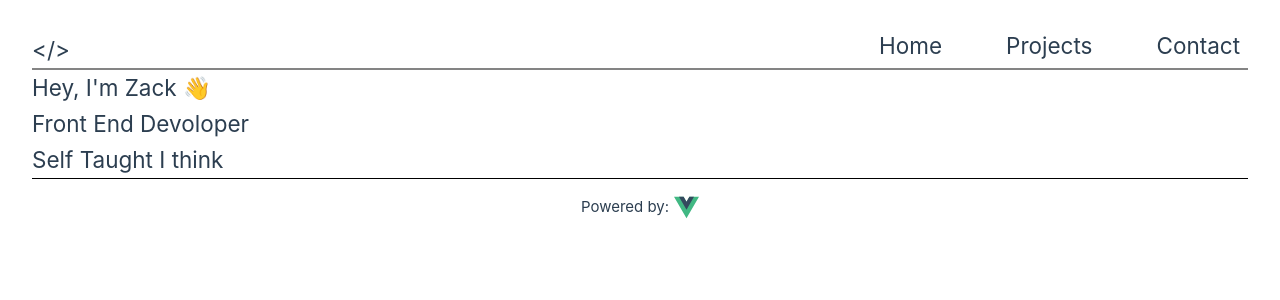
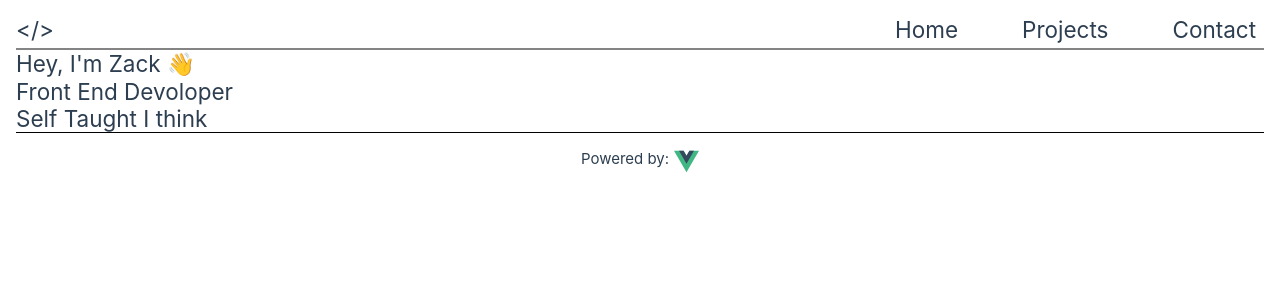
Before and after one commit to therazor113/Portfolio, a Vue app: page / in a window 1280 px wide. Shown: the top 300 px of the page. Built offline with nearby package versions, Linux system fonts and the light colour scheme.

Commit message:
Base edits

```diff
--- a/src/assets/base.css
+++ b/src/assets/base.css
@@ -64,7 +64,6 @@ body {
   color: var(--color-text);
   background: var(--color-background);
   transition: color 0.5s, background-color 0.5s;
-  line-height: 1.6;
   font-family: Inter, -apple-system, BlinkMacSystemFont, 'Segoe UI', Roboto, Oxygen, Ubuntu,
     Cantarell, 'Fira Sans', 'Droid Sans', 'Helvetica Neue', sans-serif;
   font-size: 15px;
@@ -76,6 +75,6 @@ body {
 #app {
   max-width: 1280px;
   margin: 0 auto;
-  padding: 2rem;
+  padding: 1rem;
   font-weight: normal;
 }
```
